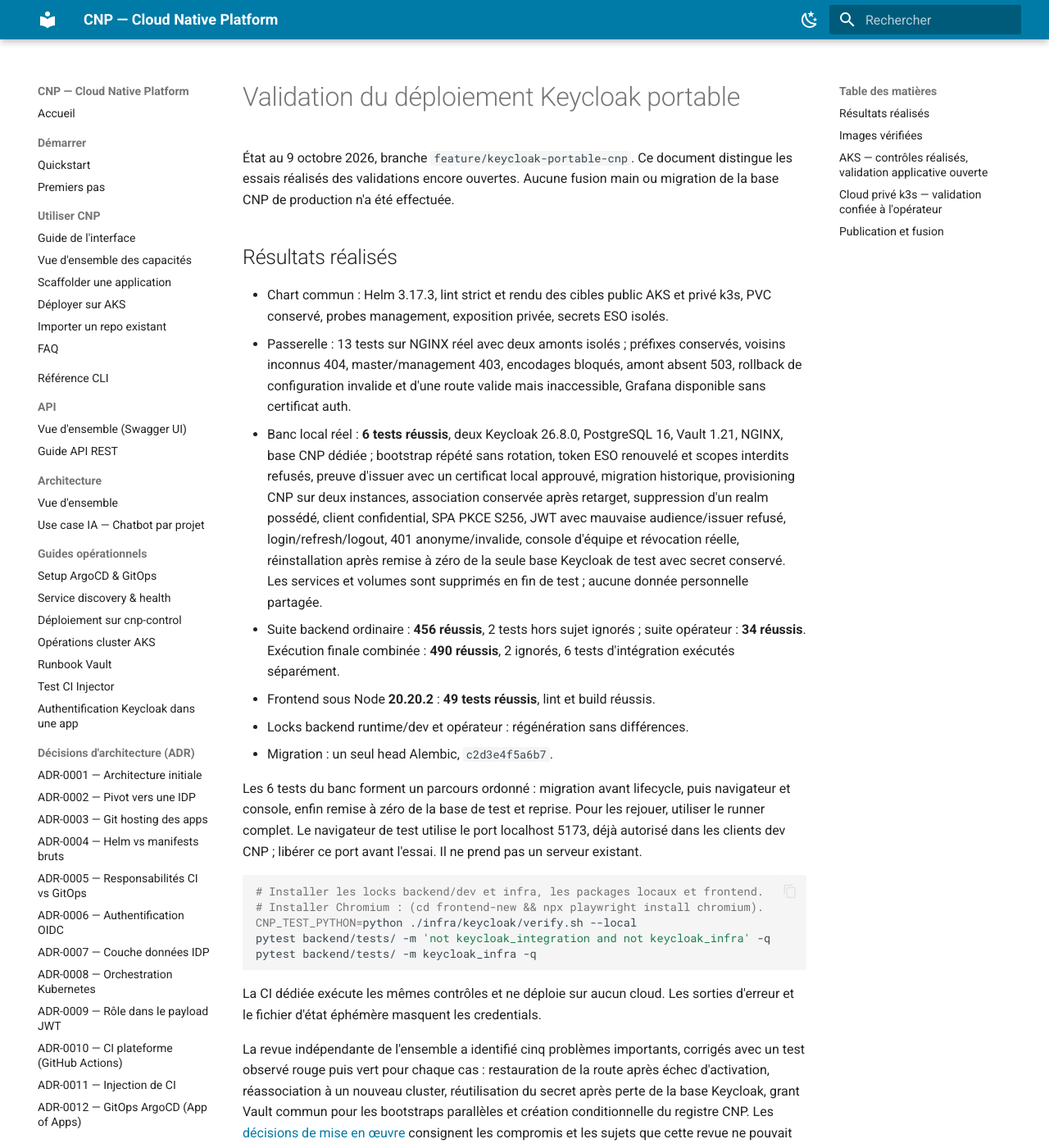
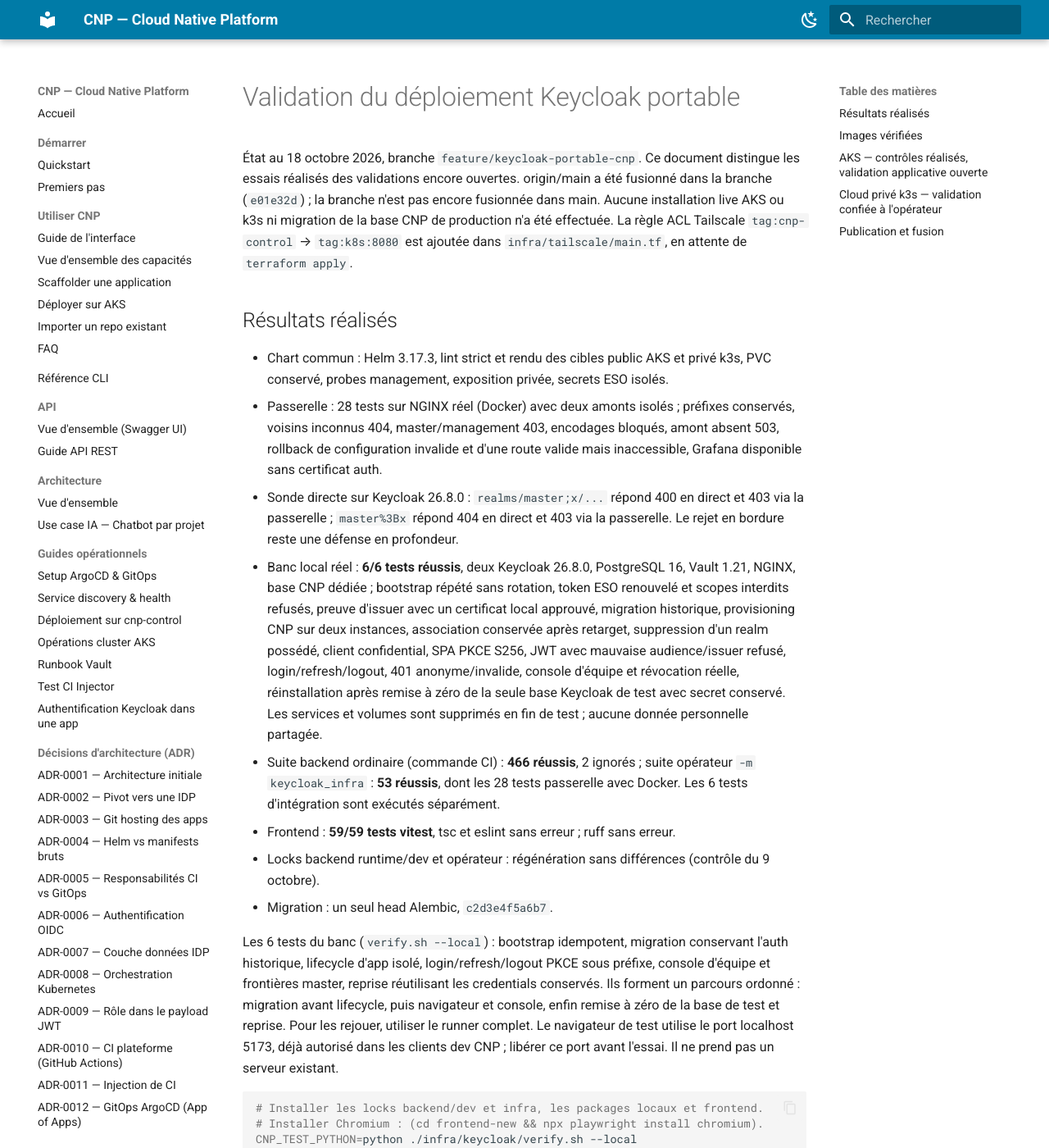
Before and after one commit to bcnvictor/cloud-native-plat4k, an MkDocs documentation site: the page built from docs/guides/keycloak-deployment-validation.md, in a window 1280 px wide and 1400 px high. Shown: the whole window at 82% size. Built offline with MkDocs 1.6.1 and Material for MkDocs 9.7.7, drawn with Linux system fonts in a browser that asks for light colours.

Commit message:
docs(keycloak): refresh validation record and ADR references
- validation guide: state as of 2026-10-18 (test counts, local smoke,
  direct Keycloak probe, main merged into the branch, ACL pending apply)
- ADR-0027: point the provisioner admin role to keycloak_api.py
- mkdocs: add ADR-0026 to the nav

Co-Authored-By: Claude Opus 5.5 <noreply@anthropic.com>

```diff
--- a/docs/guides/keycloak-deployment-validation.md
+++ b/docs/guides/keycloak-deployment-validation.md
@@ -1,18 +1,25 @@
 # Validation du déploiement Keycloak portable
 
-État au 9 octobre 2026, branche `feature/keycloak-portable-cnp`.
+État au 18 octobre 2026, branche `feature/keycloak-portable-cnp`.
 Ce document distingue les essais réalisés des validations encore ouvertes.
-Aucune fusion main ou migration de la base CNP de production n'a été effectuée.
+origin/main a été fusionné dans la branche (`e01e32d`) ; la branche n'est pas
+encore fusionnée dans main. Aucune installation live AKS ou k3s ni migration de
+la base CNP de production n'a été effectuée. La règle ACL Tailscale
+`tag:cnp-control` → `tag:k8s:8080` est ajoutée dans `infra/tailscale/main.tf`,
+en attente de `terraform apply`.
 
 ## Résultats réalisés
 
 - Chart commun : Helm 3.17.3, lint strict et rendu des cibles public AKS et privé
   k3s, PVC conservé, probes management, exposition privée, secrets ESO isolés.
-- Passerelle : 13 tests sur NGINX réel avec deux amonts isolés ; préfixes conservés,
-  voisins inconnus 404, master/management 403, encodages bloqués, amont absent 503,
-  rollback de configuration invalide et d'une route valide mais inaccessible,
-  Grafana disponible sans certificat auth.
-- Banc local réel : **6 tests réussis**, deux Keycloak 26.8.0, PostgreSQL 16,
+- Passerelle : 28 tests sur NGINX réel (Docker) avec deux amonts isolés ;
+  préfixes conservés, voisins inconnus 404, master/management 403, encodages
+  bloqués, amont absent 503, rollback de configuration invalide et d'une route
+  valide mais inaccessible, Grafana disponible sans certificat auth.
+- Sonde directe sur Keycloak 26.8.0 : `realms/master;x/...` répond 400 en direct
+  et 403 via la passerelle ; `master%3Bx` répond 404 en direct et 403 via la
+  passerelle. Le rejet en bordure reste une défense en profondeur.
+- Banc local réel : **6/6 tests réussis**, deux Keycloak 26.8.0, PostgreSQL 16,
   Vault 1.21, NGINX, base CNP dédiée ; bootstrap répété sans rotation, token ESO
   renouvelé et scopes interdits refusés, preuve d'issuer avec un certificat local
   approuvé, migration historique, provisioning CNP sur deux instances, association
@@ -22,15 +29,20 @@ Aucune fusion main ou migration de la base CNP de production n'a été effectué
   après remise à zéro de la seule base Keycloak de test avec secret conservé.
   Les services et
   volumes sont supprimés en fin de test ; aucune donnée personnelle partagée.
-- Suite backend ordinaire : **456 réussis**, 2 tests hors sujet ignorés ;
-  suite opérateur : **34 réussis**. Exécution finale combinée : **490 réussis**,
-  2 ignorés, 6 tests d'intégration exécutés séparément.
-- Frontend sous Node **20.20.2** : **49 tests réussis**, lint et build réussis.
-- Locks backend runtime/dev et opérateur : régénération sans différences.
+- Suite backend ordinaire (commande CI) : **466 réussis**, 2 ignorés ;
+  suite opérateur `-m keycloak_infra` : **53 réussis**, dont les 28 tests
+  passerelle avec Docker. Les 6 tests d'intégration sont exécutés séparément.
+- Frontend : **59/59 tests vitest**, tsc et eslint sans erreur ; ruff sans erreur.
+- Locks backend runtime/dev et opérateur : régénération sans différences
+  (contrôle du 9 octobre).
 - Migration : un seul head Alembic, `c2d3e4f5a6b7`.
 
-Les 6 tests du banc forment un parcours ordonné : migration avant lifecycle,
-puis navigateur et console, enfin remise à zéro de la base de test et reprise.
+Les 6 tests du banc (`verify.sh --local`) : bootstrap idempotent, migration
+conservant l'auth historique, lifecycle d'app isolé, login/refresh/logout PKCE
+sous préfixe, console d'équipe et frontières master, reprise réutilisant les
+credentials conservés. Ils forment un parcours ordonné : migration avant
+lifecycle, puis navigateur et console, enfin remise à zéro de la base de test
+et reprise.
 Pour les rejouer, utiliser le runner complet.
 Le navigateur de test utilise le port localhost 5173, déjà autorisé dans les
 clients dev CNP ; libérer ce port avant l'essai. Il ne prend pas un serveur existant.
--- a/mkdocs.yml
+++ b/mkdocs.yml
@@ -106,4 +106,5 @@ nav:
       - ADR-0023 — Alerting et notifications: adr/0023-alerting-notifications-centre-notif.md
       - ADR-0024 — External Secrets Operator: adr/0024-external-secrets-operator.md
       - ADR-0025 — Variables d'environnement applicatives: adr/0025-env-vars-applicatives.md
+      - ADR-0026 — Second cloud public GKE: adr/0026-second-cloud-public-gke.md
       - ADR-0027 — Service d'authentification Keycloak: adr/0027-keycloak-app-auth.md
```
Also changed, not shown: docs/adr/0027-keycloak-app-auth.md (+2 -1 lines).
